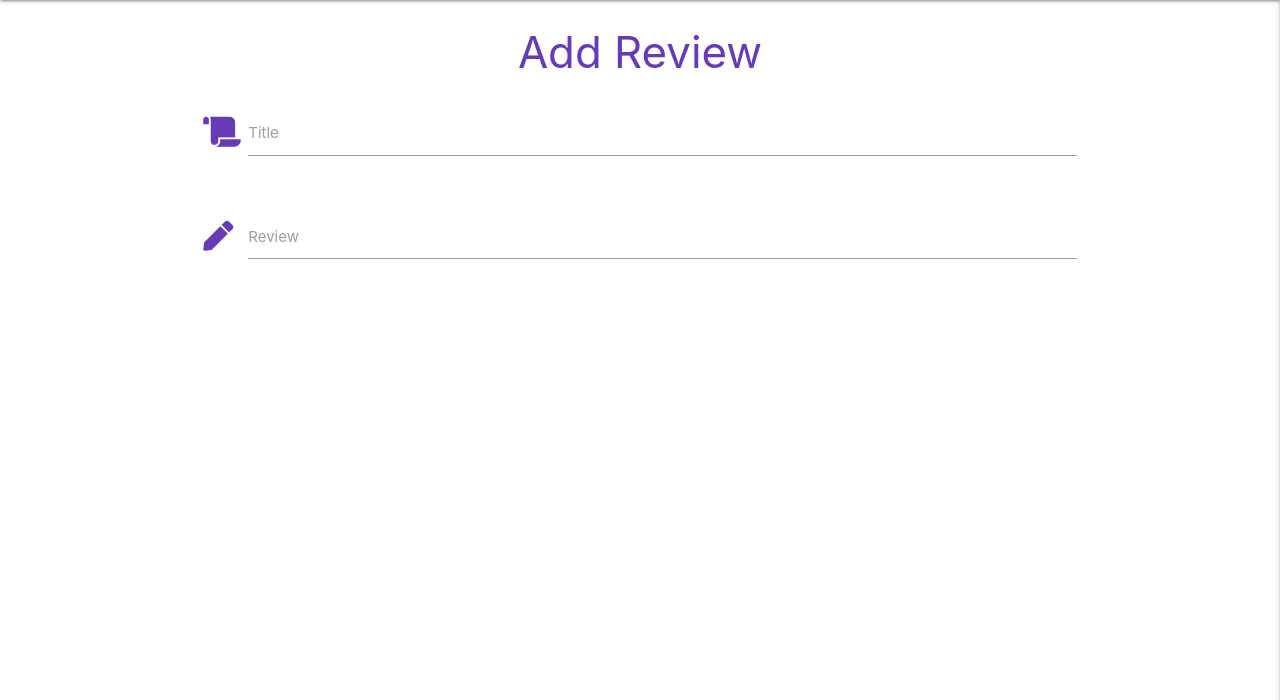
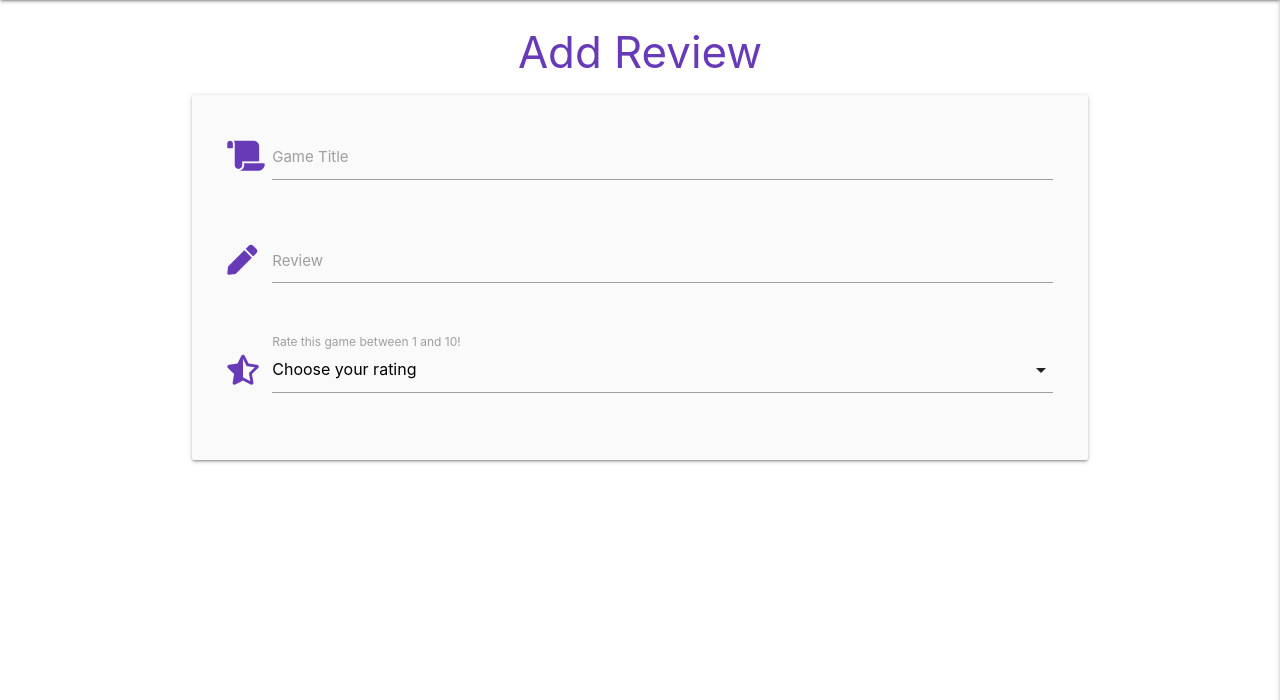
Before and after one commit to NickChapman1988/game-shelf, a Flask app: page /add_review in a window 1280 px wide. Shown: the part 64-764 px from the top of the page. Run offline with Flask 2, Linux system fonts and the light colour scheme; some libraries are stand-ins or nearby versions.

Commit message:
Add review form input fields

```diff
--- a/static/js/script.js
+++ b/static/js/script.js
@@ -1,4 +1,13 @@
 $(document).ready(function(){
+    //Materialize mobile navbar
     $('.sidenav').sidenav({edge: "right"});
+    //Materialize accordion for reviews//
     $('.collapsible').collapsible();
+    // Materialize Autocomplete Form Input //
+    $('input.autocomplete').autocomplete({
+        data: {
+            // need to add mongo.db.catalogue.game_title here somehow //
+        },
+    });
+    $('select').formSelect();
 });
--- a/templates/add_review.html
+++ b/templates/add_review.html
@@ -5,20 +5,39 @@
         Add Review
     </h3>
 
-    <div class="row">
+    <div class="row card-panel grey lighten-5">
         <form class="col s12" method="POST" action="">
             <div class="row">
                 <div class="input-field col s12">
                     <i class="fas fa-scroll prefix deep-purple-text"></i>
-                    <input id="icon_prefix" type="text" class="validate">
-                    <label for="icon_prefix">Title</label>
+                    <input id="game_title" type="text" name="game_title" class="autocomplete validate" required>
+                    <label for="game_title">Game Title</label>
                 </div>
             </div>
             <div class="row">
                 <div class="input-field col s12">
                     <i class="fas fa-pen prefix deep-purple-text"></i>
-                    <textarea id="textarea1" class="materialize-textarea"></textarea>
-                    <label for="textarea1">Review</label>
+                    <textarea id="review_text" name="review_text" class="materialize-textarea" class="validate" required></textarea>
+                    <label for="review_text">Review</label>
+                </div>
+            </div>
+            <div class="row">
+                <div class="input-field col s12">
+                    <i class="fas fa-star-half-alt prefix deep-purple-text"></i>
+                    <select id="game_rating" name="game_rating">
+                        <option value="" disabled selected>Choose your rating</option>
+                        <option value="1">1</option>
+                        <option value="2">2</option>
+                        <option value="3">3</option>
+                        <option value="4">4</option>
+                        <option value="5">5</option>
+                        <option value="6">6</option>
+                        <option value="7">7</option>
+                        <option value="8">8</option>
+                        <option value="9">9</option>
+                        <option value="10">10</option>
+                    </select>
+                    <label for="game_rating">Rate this game between 1 and 10!</label>
                 </div>
             </div>
         </form>
```
